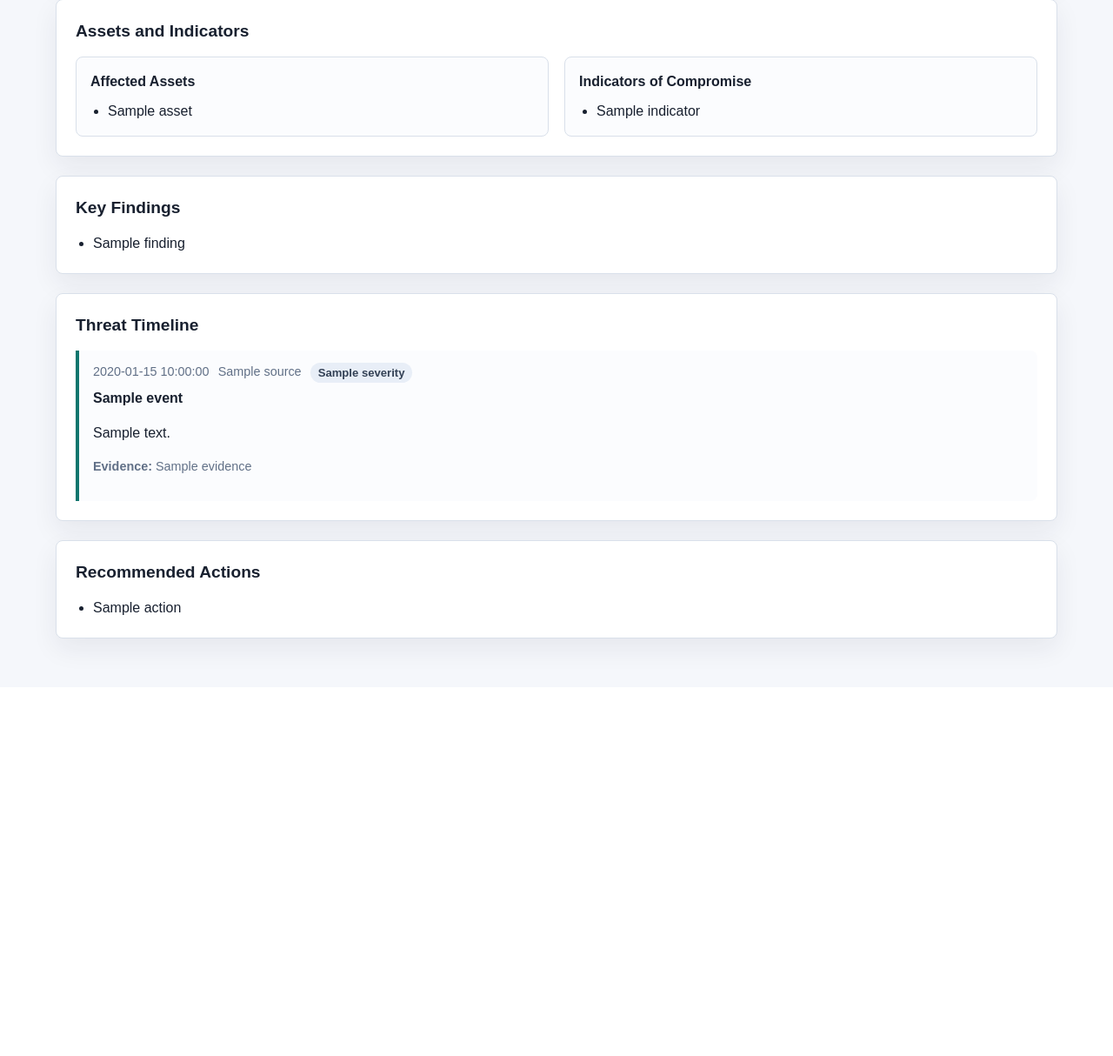
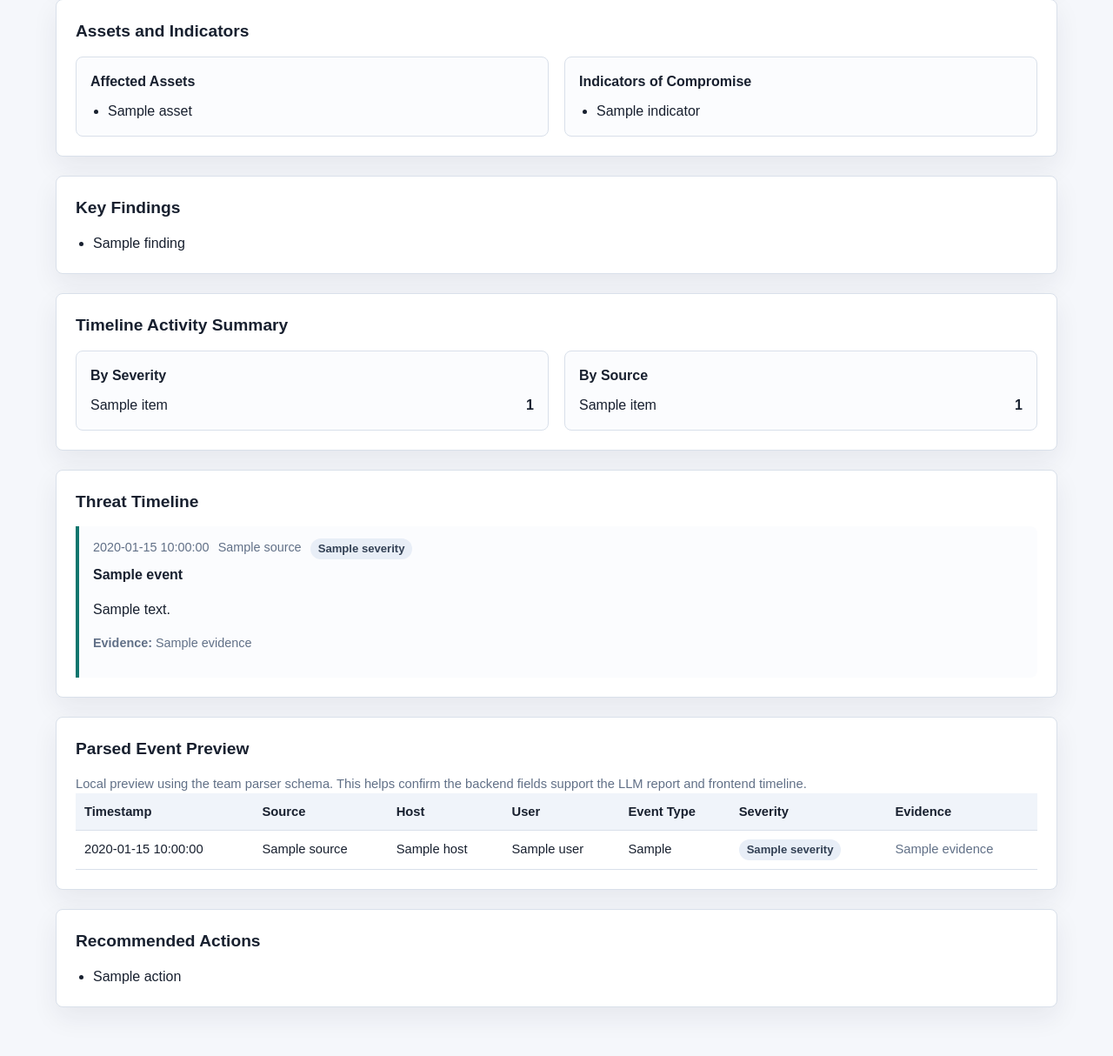
Before and after one commit to Dredman72/security-log-threat-timeline, a Flask app: template templates/index.html in a window 1280 px wide. Shown: the part 971-2185 px from the top of the page at 87% size. Before the commit the page ends 1731 px from the top, so only its background shows below. Run offline with Flask 3, Linux system fonts and the light colour scheme; the template is opened without the code that fills it: most values are stand-ins (such as "Sample title", 1, 10 or a date in 2020).

Commit message:
Integrate parser preview and timeline activity summary into Flask app

```diff
--- a/app.py
+++ b/app.py
@@ -1,5 +1,8 @@
+import csv
+import io
 import json
 import os
+from collections import Counter
 from datetime import datetime
 from pathlib import Path
 
@@ -67,6 +70,164 @@ def read_uploaded_file(file_storage) -> str:
             continue
 
     return raw_bytes.decode("utf-8", errors="replace")
+
+
+def infer_event_severity(text: str) -> str:
+    lowered = text.lower()
+    if any(
+        term in lowered
+        for term in [
+            "critical",
+            "malware",
+            "ransomware",
+            "/etc/shadow",
+            "accepted password for root",
+        ]
+    ):
+        return "Critical"
+    if any(
+        term in lowered
+        for term in [
+            "sudo",
+            "privilege",
+            "accepted password",
+            "blocked",
+            "suspicious",
+            "failed password",
+        ]
+    ):
+        return "High"
+    if any(term in lowered for term in ["failed", "denied", "warning", "unusual"]):
+        return "Medium"
+    return "Low"
+
+
+def normalize_parser_event(record: dict, raw_event: str = "", source: str = "input") -> dict:
+    text_for_severity = " ".join(str(value) for value in record.values()) or raw_event
+    event_name = record.get("event_type") or record.get("type") or record.get("event")
+
+    return {
+        "timestamp": str(record.get("timestamp") or record.get("time") or "Unknown").strip(),
+        "source": str(record.get("source") or source or "Unknown").strip(),
+        "host": str(record.get("host") or record.get("hostname") or "Unknown").strip(),
+        "user": str(record.get("user") or record.get("username") or "Unknown").strip(),
+        "source_ip": str(record.get("source_ip") or record.get("src_ip") or record.get("src") or "").strip(),
+        "destination_ip": str(
+            record.get("destination_ip") or record.get("dst_ip") or record.get("dst") or ""
+        ).strip(),
+        "event_type": str(event_name or "unknown").strip(),
+        "severity": str(record.get("severity") or infer_event_severity(text_for_severity)).strip(),
+        "description": str(
+            record.get("description") or record.get("message") or record.get("details") or raw_event
+        ).strip(),
+        "evidence": str(record.get("evidence") or raw_event).strip(),
+        "raw_event": str(record.get("raw_event") or raw_event).strip(),
+    }
+
+
+def parse_input_events(log_text: str) -> list[dict]:
+    """Create a lightweight local preview using Zion's canonical event fields."""
+    if not log_text.strip():
+        return []
+
+    try:
+        payload = json.loads(log_text)
+        if isinstance(payload, dict) and isinstance(payload.get("events"), list):
+            records = payload["events"]
+        elif isinstance(payload, list):
+            records = payload
+        elif isinstance(payload, dict):
+            records = [payload]
+        else:
+            records = []
+
+        return [
+            normalize_parser_event(record, json.dumps(record), "json")
+            for record in records
+            if isinstance(record, dict)
+        ]
+    except json.JSONDecodeError:
+        pass
+
+    first_line = log_text.strip().splitlines()[0] if log_text.strip().splitlines() else ""
+    if "," in first_line:
+        reader = csv.DictReader(io.StringIO(log_text))
+        known_fields = {"timestamp", "time", "source", "host", "user", "event_type", "severity"}
+        if reader.fieldnames and known_fields.intersection(set(reader.fieldnames)):
+            return [
+                normalize_parser_event(row, json.dumps(row), "csv")
+                for row in reader
+                if any(str(value).strip() for value in row.values())
+            ]
+
+    events = []
+    for line in [line.strip() for line in log_text.splitlines() if line.strip()][:100]:
+        events.append(
+            normalize_parser_event(
+                {
+                    "timestamp": "Unknown",
+                    "source": "raw-log",
+                    "event_type": "raw_log_line",
+                    "severity": infer_event_severity(line),
+                    "description": line,
+                    "evidence": line,
+                    "raw_event": line,
+                },
+                line,
+                "raw-log",
+            )
+        )
+    return events
+
+
+def build_analysis_input(raw_log_text: str, parsed_events: list[dict]) -> str:
+    if not parsed_events:
+        return raw_log_text
+
+    parser_preview = json.dumps(parsed_events[:50], indent=2)
+    return (
+        f"{raw_log_text}\n\n"
+        "Normalized parser preview using the team event schema. "
+        "Use this as supporting context, but cite raw log evidence when possible:\n"
+        f"{parser_preview}"
+    )
+
+
+def counter_rows(counter: Counter) -> list[dict]:
+    return [
+        {"name": name, "count": count}
+        for name, count in counter.most_common()
+        if name and name != "Unknown"
+    ]
+
+
+def build_timeline_groups(report_timeline: list[dict], parsed_events: list[dict]) -> dict:
+    items = []
+    if report_timeline:
+        items = [
+            {
+                "severity": item.get("severity", "Unknown"),
+                "source": item.get("source", "Unknown"),
+                "event": item.get("event", "Unknown"),
+            }
+            for item in report_timeline
+        ]
+    elif parsed_events:
+        items = [
+            {
+                "severity": item.get("severity", "Unknown"),
+                "source": item.get("source", "Unknown"),
+                "event": item.get("event_type", "Unknown"),
+            }
+            for item in parsed_events
+        ]
+
+    return {
+        "total_events": len(items),
+        "by_severity": counter_rows(Counter(item["severity"] for item in items)),
+        "by_source": counter_rows(Counter(item["source"] for item in items)),
+        "by_event": counter_rows(Counter(item["event"] for item in items)),
+    }
 
 
 def build_prompt(log_text: str) -> str:
@@ -281,6 +442,8 @@ def index():
     report = empty_report()
     error = None
     submitted_log_text = ""
+    parsed_events = []
+    timeline_groups = build_timeline_groups([], [])
 
     if request.method == "POST":
         try:
@@ -293,16 +456,24 @@ def index():
             if not submitted_log_text:
                 raise ValueError("Paste logs or upload a log file before analyzing.")
 
-            report = analyze_logs_with_openai(submitted_log_text)
+            parsed_events = parse_input_events(submitted_log_text)
+            report = analyze_logs_with_openai(
+                build_analysis_input(submitted_log_text, parsed_events)
+            )
+            timeline_groups = build_timeline_groups(report["timeline"], parsed_events)
         except Exception as exc:
             error = str(exc)
             submitted_log_text = request.form.get("log_text", "")
+            parsed_events = parse_input_events(submitted_log_text)
+            timeline_groups = build_timeline_groups([], parsed_events)
 
     return render_template(
         "index.html",
         report=report,
         error=error,
         log_text=submitted_log_text,
+        parsed_events=parsed_events[:10],
+        timeline_groups=timeline_groups,
         model_name=MODEL_NAME,
         max_chars=MAX_LOG_CHARS,
     )
@@ -317,6 +488,8 @@ def handle_large_upload(_error):
             report=report,
             error="Uploaded file is too large. Use a file smaller than 8 MB.",
             log_text=request.form.get("log_text", ""),
+            parsed_events=[],
+            timeline_groups=build_timeline_groups([], []),
             model_name=MODEL_NAME,
             max_chars=MAX_LOG_CHARS,
         ),
--- a/templates/index.html
+++ b/templates/index.html
@@ -222,6 +222,55 @@
       font-size: 1rem;
     }
 
+    .metric-list {
+      display: grid;
+      gap: 8px;
+      margin: 0;
+      padding: 0;
+      list-style: none;
+    }
+
+    .metric-list li {
+      display: flex;
+      justify-content: space-between;
+      gap: 12px;
+      border-bottom: 1px solid #edf1f7;
+      padding-bottom: 8px;
+    }
+
+    .metric-list li:last-child {
+      border-bottom: 0;
+      padding-bottom: 0;
+    }
+
+    .event-table-wrap {
+      overflow-x: auto;
+    }
+
+    .event-table {
+      width: 100%;
+      border-collapse: collapse;
+      min-width: 820px;
+      font-size: 0.92rem;
+    }
+
+    .event-table th,
+    .event-table td {
+      border-bottom: 1px solid var(--line);
+      padding: 10px;
+      text-align: left;
+      vertical-align: top;
+    }
+
+    .event-table th {
+      background: #f0f4fa;
+      font-weight: 700;
+    }
+
+    .event-table td:last-child {
+      color: var(--muted);
+    }
+
     .evidence {
       margin-top: 8px;
       color: var(--muted);
@@ -336,6 +385,38 @@
         {% endif %}
       </section>
 
+      {% if timeline_groups.total_events %}
+        <section class="panel">
+          <h2>Timeline Activity Summary</h2>
+          <div class="detail-grid">
+            <div class="detail-box">
+              <h3>By Severity</h3>
+              {% if timeline_groups.by_severity %}
+                <ul class="metric-list">
+                  {% for item in timeline_groups.by_severity %}
+                    <li><span>{{ item.name }}</span><strong>{{ item.count }}</strong></li>
+                  {% endfor %}
+                </ul>
+              {% else %}
+                <p class="hint">No severity grouping available.</p>
+              {% endif %}
+            </div>
+            <div class="detail-box">
+              <h3>By Source</h3>
+              {% if timeline_groups.by_source %}
+                <ul class="metric-list">
+                  {% for item in timeline_groups.by_source %}
+                    <li><span>{{ item.name }}</span><strong>{{ item.count }}</strong></li>
+                  {% endfor %}
+                </ul>
+              {% else %}
+                <p class="hint">No source grouping available.</p>
+              {% endif %}
+            </div>
+          </div>
+        </section>
+      {% endif %}
+
       <section class="panel">
         <h2>Threat Timeline</h2>
         {% if report.timeline %}
@@ -362,6 +443,41 @@
         {% endif %}
       </section>
 
+      {% if parsed_events %}
+        <section class="panel">
+          <h2>Parsed Event Preview</h2>
+          <p class="hint">Local preview using the team parser schema. This helps confirm the backend fields support the LLM report and frontend timeline.</p>
+          <div class="event-table-wrap">
+            <table class="event-table">
+              <thead>
+                <tr>
+                  <th>Timestamp</th>
+                  <th>Source</th>
+                  <th>Host</th>
+                  <th>User</th>
+                  <th>Event Type</th>
+                  <th>Severity</th>
+                  <th>Evidence</th>
+                </tr>
+              </thead>
+              <tbody>
+                {% for item in parsed_events %}
+                  <tr>
+                    <td>{{ item.timestamp }}</td>
+                    <td>{{ item.source }}</td>
+                    <td>{{ item.host }}</td>
+                    <td>{{ item.user }}</td>
+                    <td>{{ item.event_type }}</td>
+                    <td><span class="badge">{{ item.severity }}</span></td>
+                    <td>{{ item.evidence }}</td>
+                  </tr>
+                {% endfor %}
+              </tbody>
+            </table>
+          </div>
+        </section>
+      {% endif %}
+
       <section class="panel">
         <h2>Recommended Actions</h2>
         {% if report.recommended_actions %}
```
